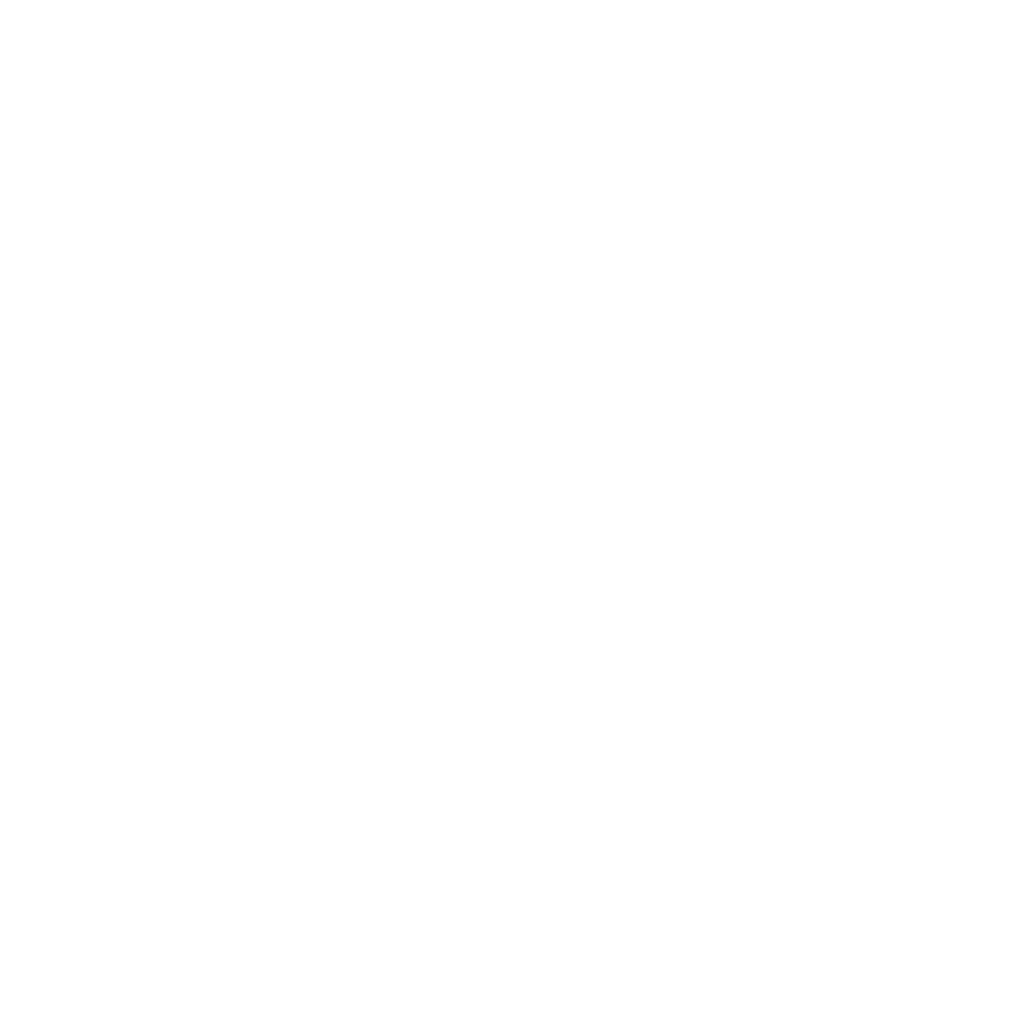
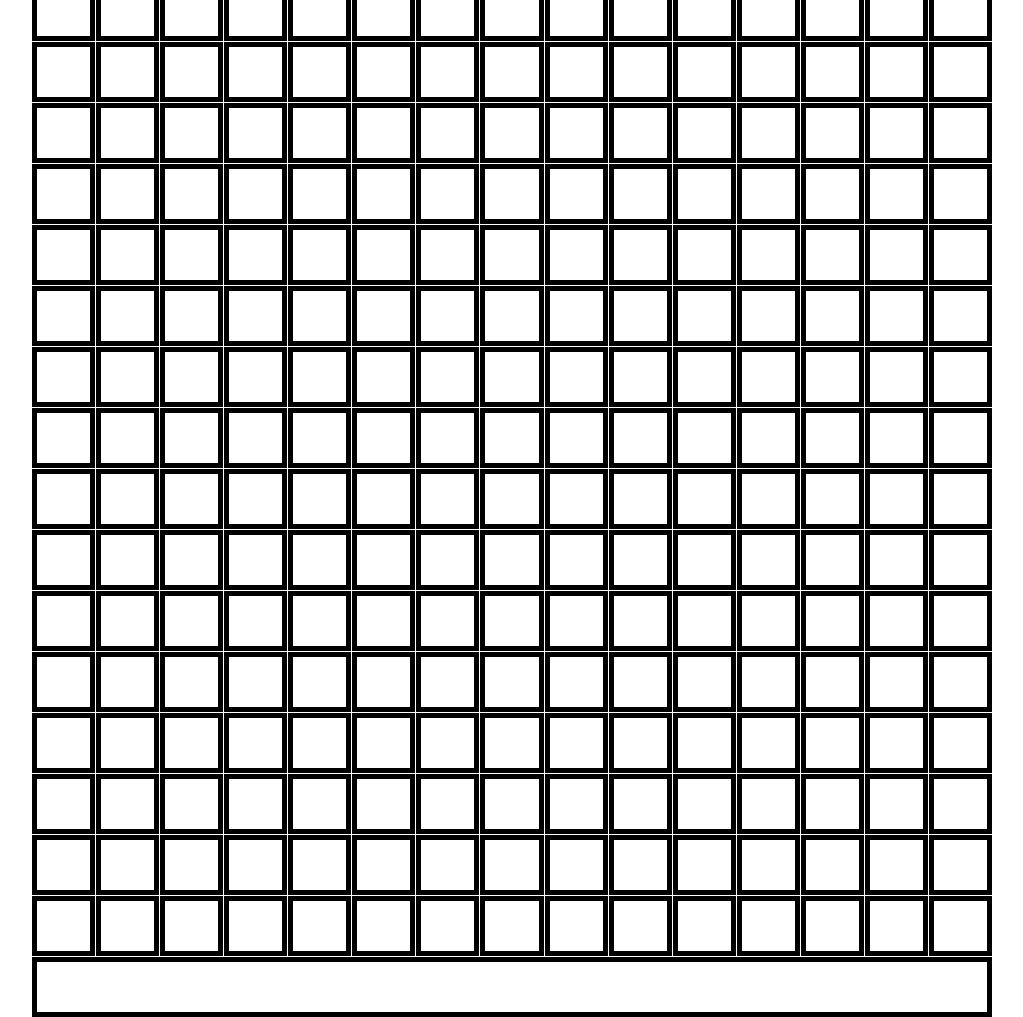
Before and after one commit to fiza0/etch-a-sketch, a plain HTML site: page index.html in a window 1280 px wide. Shown: the whole page, without its empty margins (128-1151 px from the left). Before the commit the page ends 800 px from the top, so only its background shows below. Drawn offline with Linux system fonts and the light colour scheme.

Commit message:
Make divs appear as a grid

```diff
--- a/index.html
+++ b/index.html
@@ -8,7 +8,6 @@
     <script src="script.js" defer></script>
 </head>
 <body>
-    <div class="sketch-container">
         <div class="sketch-zone">
 
         </div>
--- a/script.js
+++ b/script.js
@@ -0,0 +1,10 @@
+gridDimension=16
+for(i=0;i<gridDimension**2;i++){
+    gridDiv=document.createElement('div')
+    gridDiv.classList.add('grid-div')
+    gridDivDimensions=(100/gridDimension)
+    gridDiv.style.height=`${gridDivDimensions}%`
+    gridDiv.style.width=gridDiv.style.height
+    sketchZone=document.querySelector('.sketch-zone')
+    sketchZone.appendChild(gridDiv)
+}
--- a/style.css
+++ b/style.css
@@ -3,3 +3,21 @@
     padding:0px;
     box-sizing: border-box;
 }
+body {
+    height:100vh;
+    display: flex;
+    justify-content: center;
+    align-items: center;
+}
+.sketch-zone {
+    display:flex;
+    flex-wrap:wrap;
+    gap:1px;
+    height:960px;
+    width:960px;
+}
+.grid-div {
+    border:5px solid black;
+    flex:auto;
+
+}
```
